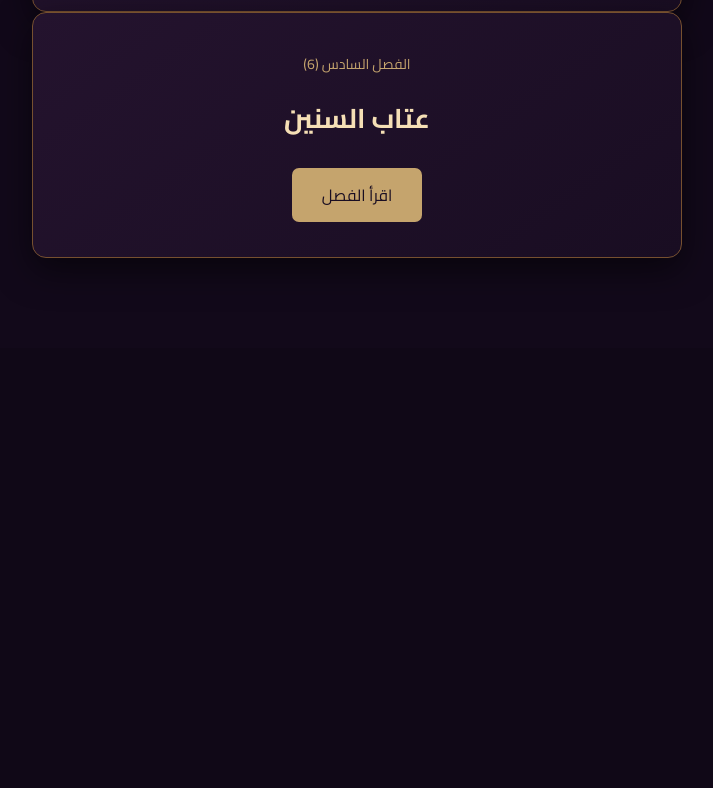
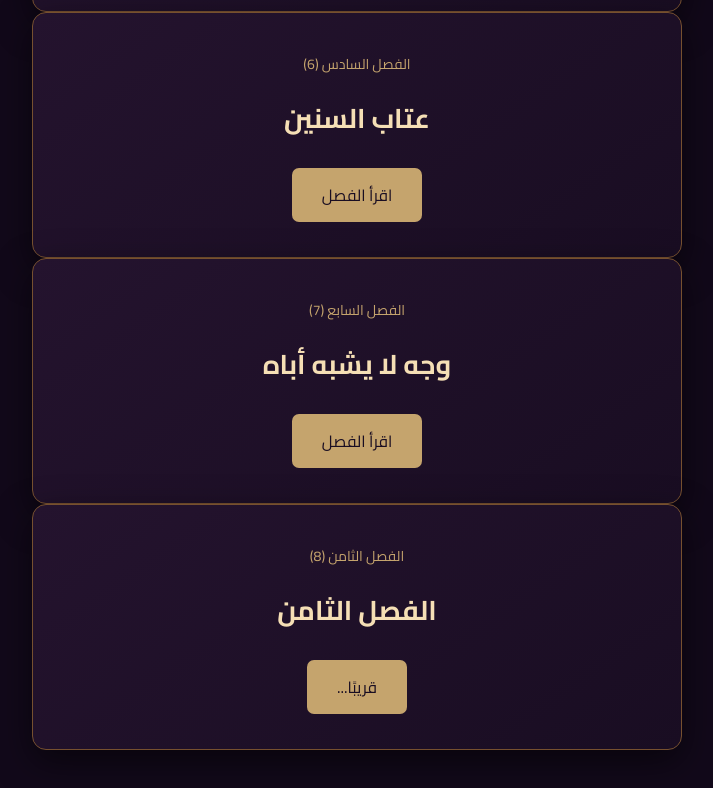
Before and after one commit to hekaya-turwa/hekaya-turwa, a plain HTML site: page qaswara.html in a window 1280 px wide. Shown: the part 2583-3371 px from the top of the page, without its empty margins (283-996 px from the left). Before the commit the page ends 2931 px from the top, so only its background shows below. Drawn offline with Linux system fonts and the light colour scheme.

Commit message:
Add chapters seven and eight to qaswara.html

```diff
--- a/qaswara.html
+++ b/qaswara.html
@@ -94,7 +94,22 @@
     <a href="chapters/chapter-06.html">
         اقرأ الفصل
     </a>
-</div></section>
+</div>
+<div class="chapter-card">
+    <span>الفصل السابع (7)</span>
+    <h3>وجه لا يشبه أباه</h3>
+    <a href="chapters/chapter-07.html">
+        اقرأ الفصل
+    </a>
+</div>
+
+<div class="chapter-card">
+    <span>الفصل الثامن (8)</span>
+    <h3>الفصل الثامن</h3>
+    <a href="coming-soon.html">قريبًا...</a>
+</div>
+
+</section>
 
 </body>
 </html>
```
